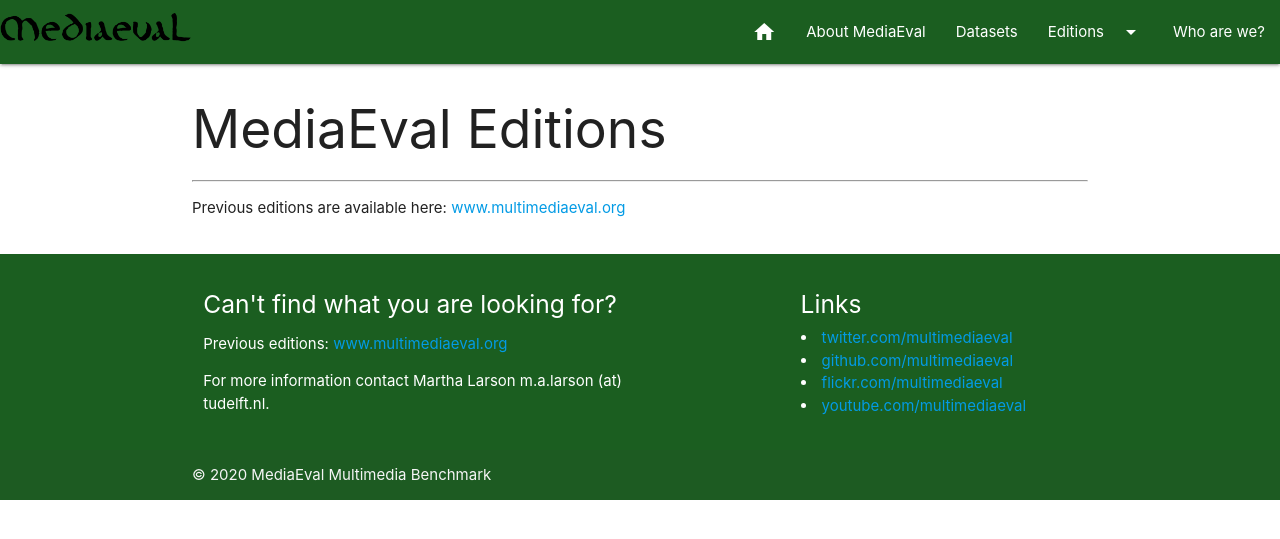
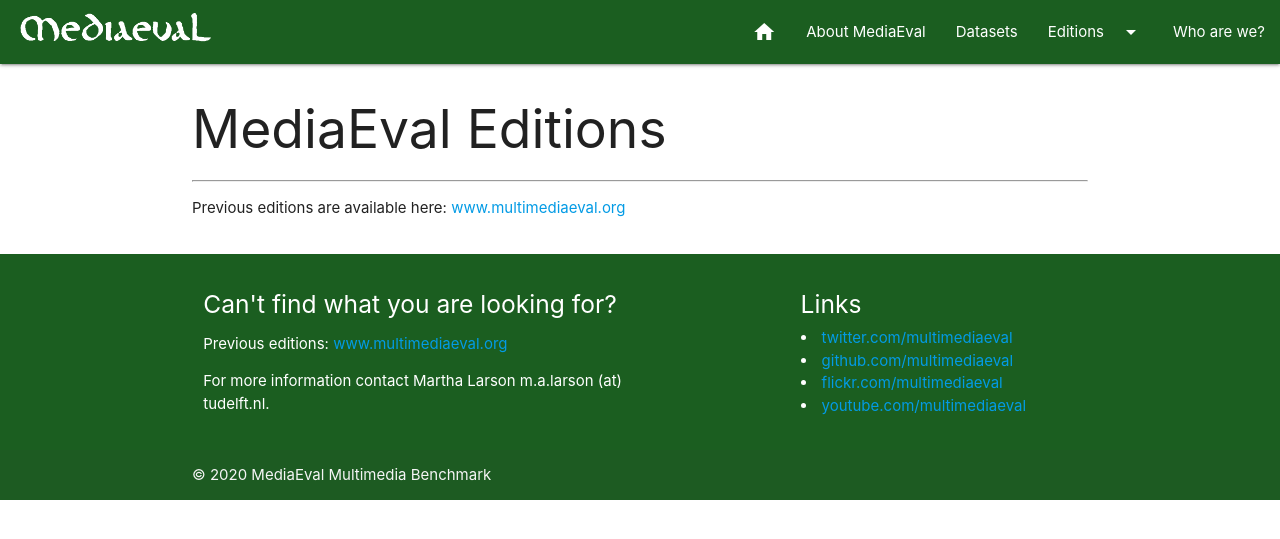
Before and after one commit to multimediaeval/multimediaeval.github.io, a Jekyll site: the page built from pages/03_editions.md, in a window 1280 px wide. Shown: the top 539 px of the page. Built offline with Jekyll 4.4.1, drawn with Linux system fonts in a browser that asks for light colours.

Commit message:
adjut logo padding-left and jumbotron new image

```diff
--- a/_config.yml
+++ b/_config.yml
@@ -9,20 +9,14 @@
     scope:
       path: "" # an empty string here means all files in the project
     values:
-      image: assets/img/mediaeval.png # seo tag
+      image: assets/img/mediaeval-white.png # seo tag
 
 # THEME-SPECIFIC CONFIGURATION
 theme_settings:
   # Meta
-  avatar: assets/img/mediaeval.png
+  avatar: assets/img/mediaeval-white.png
   color_image: /assets/img/lineart.png # In post when you set color
   favicon: assets/img/mediaeval-favicon.png
-
-  # Header and footer text
-  header_text: "<font size=\"7\" color=\"black\">MediaEval Benchmarking Initiative for Multimedia Evaluation</font><br><font size=\"5\" color=\"grey\">The \"multi\" in multimedia: speech, audio, visual content, tags, users, context</font>"
-  header_feature_image: assets/img/mediaeval.png
-  footer_text: >
-    © 2020 MediaEval Multimedia Benchmark
 
   # Icons
   rss: false  # Make sure you created a feed.xml with feed.xml layout
@@ -118,6 +112,7 @@
         "assets/node_modules",
         "assets/gulpfile.js"
     ]
+
 # theme: type-on-strap # Uncomment if using the theme as a jekyll theme gem
 remote_theme: sylhare/Type-on-Strap # If using as a remote_theme in github
 
--- a/_includes/bs/header/_nav.html
+++ b/_includes/bs/header/_nav.html
@@ -5,7 +5,7 @@
 <div class="navbar-fixed">
   <nav>
     <div class="nav-wrapper green darken-4">
-      <a href="/" class="brand-logo">
+      <a href="/" class="brand-logo" style="padding-left: 20px">
         <img src="{{ site.theme_settings.avatar | relative_url }}" height=30>
       </a>
       <!-- Small screen definition -->
--- a/_includes/bs/header/_regular.html
+++ b/_includes/bs/header/_regular.html
@@ -1,3 +1,3 @@
-<div id='background_image'>
+<div>
     {% include bs/header/_nav.html %}
 </div>
```
Also changed, not shown: _includes/bs/header/_with_jumbotron.html (+10 -3 lines), assets/img/mediaeval-white.png (added), 1 other file.
